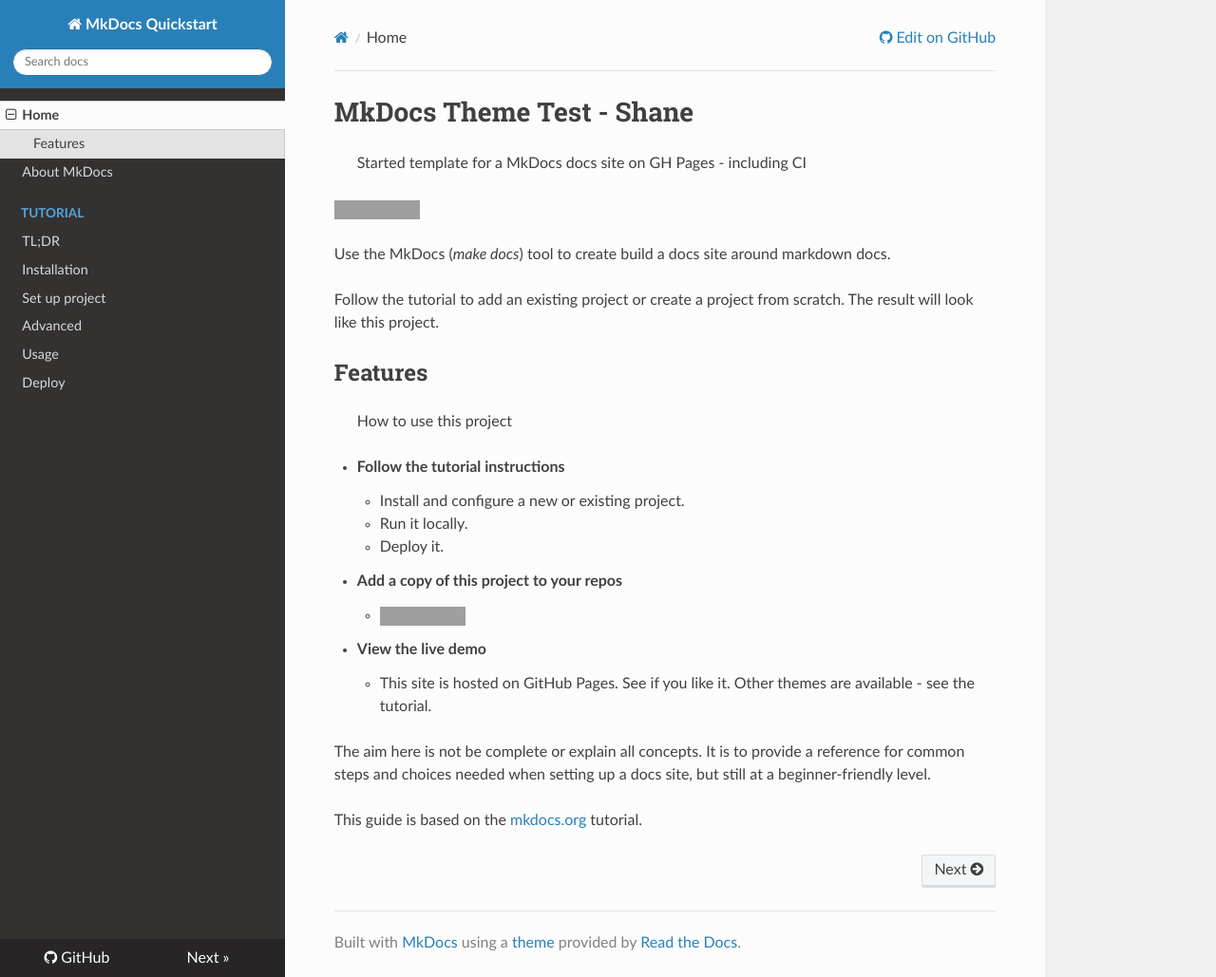
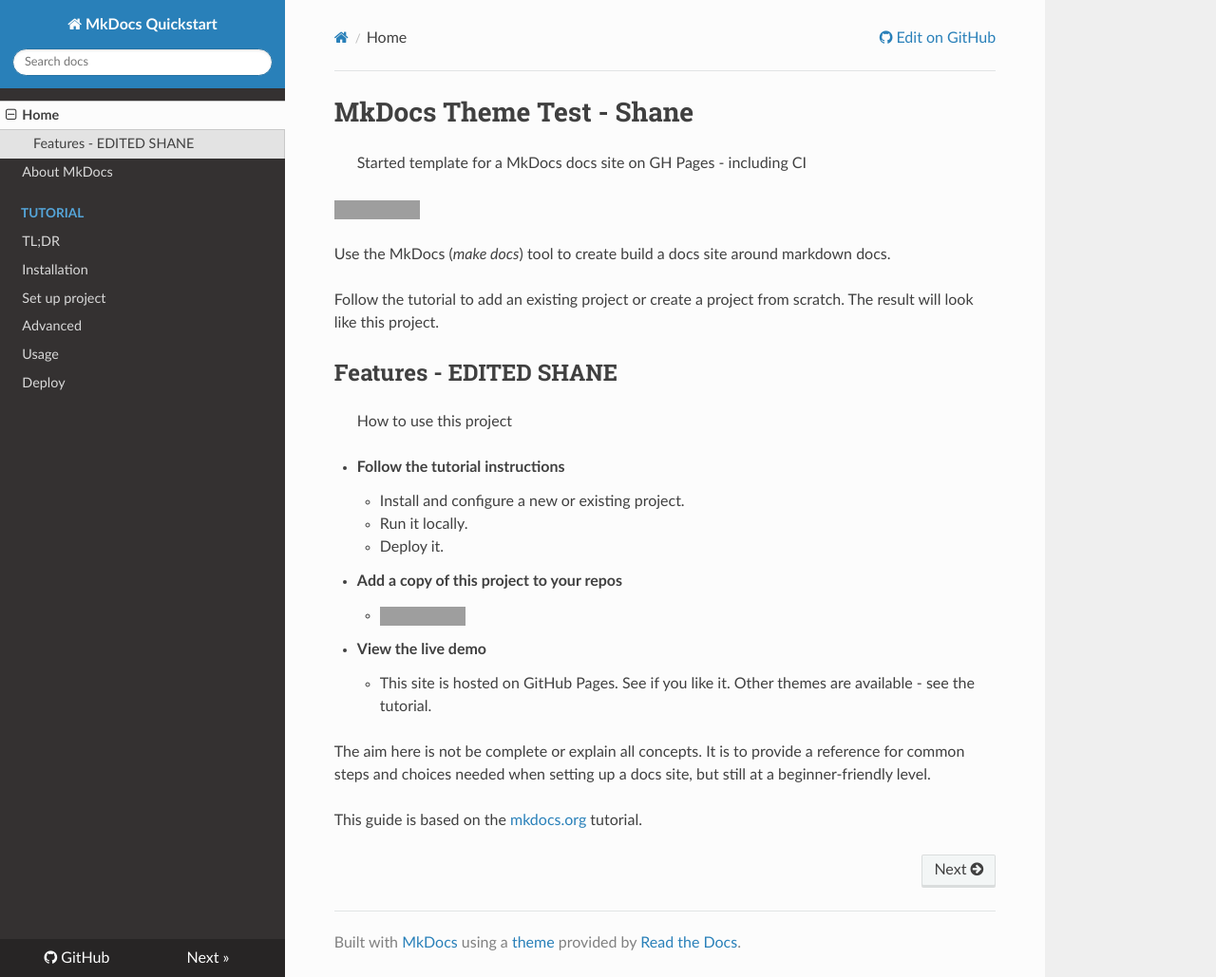
Before and after one commit to zimboflyman/mkDocs-setup, an MkDocs documentation site: the page built from docs/docs/index.md, in a window 1280 px wide and 1029 px high. Shown: the whole window at 95% size. Built offline with MkDocs 1.6.1, drawn with Linux system fonts in a browser that asks for light colours; nearby versions of some CDN libraries; grey boxes are pictures that could not be loaded.

Commit message:
Update index.md

```diff
--- a/docs/docs/index.md
+++ b/docs/docs/index.md
@@ -8,7 +8,7 @@
 Follow the tutorial to add an existing project or create a project from scratch. The result will look like this project.
 
 
-## Features
+## Features - EDITED SHANE
 > How to use this project
 
 - **Follow the tutorial instructions**
```
